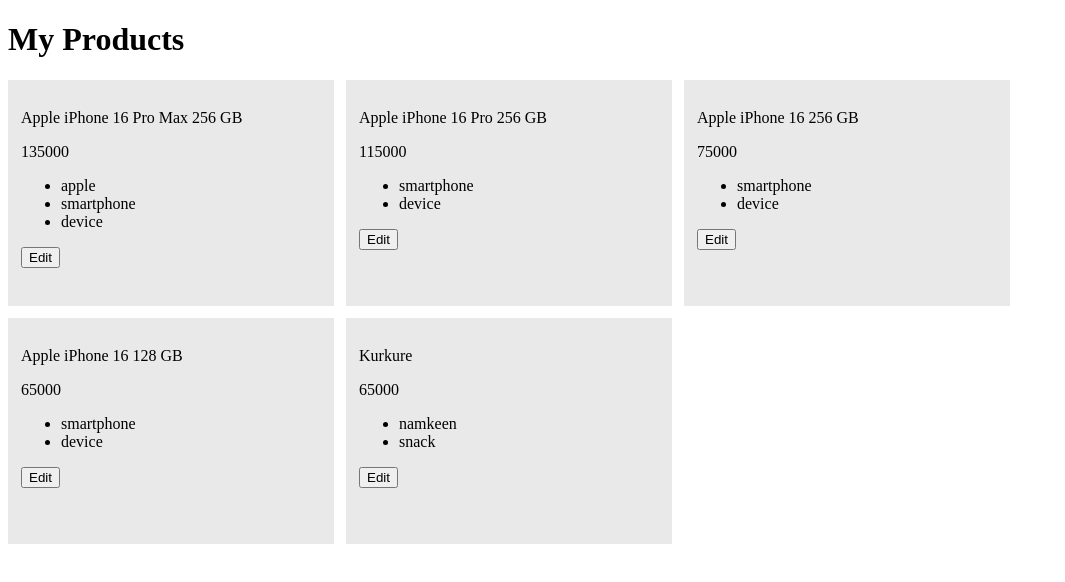
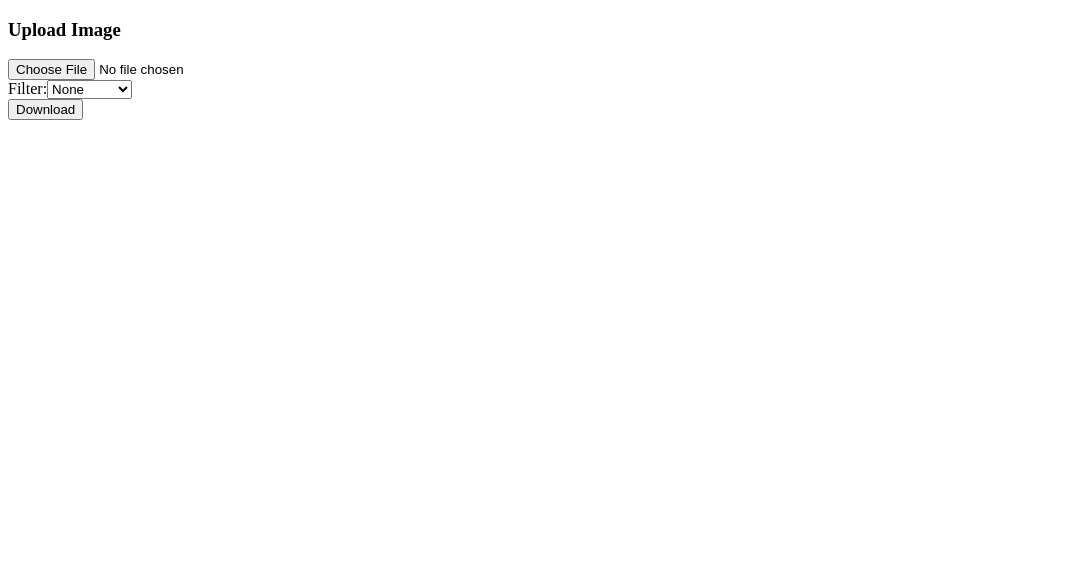
Before and after one commit to Anamika1720/React-App, a React (Vite) app: page / in a window 1280 px wide. Shown: the top 582 px of the page, without its empty margins (0-1065 px from the left). Built offline with nearby package versions, Linux system fonts and the light colour scheme.

Commit message:
Apply filter to images

```diff
--- a/package.json
+++ b/package.json
@@ -14,6 +14,7 @@
     "@emoji-mart/react": "^1.1.1",
     "emoji-mart": "^5.6.0",
     "emoji-picker-react": "^4.12.0",
+    "jspdf": "^2.5.1",
     "react": "^18.3.1",
     "react-dom": "^18.3.1",
     "react-toastify": "^10.0.5",
--- /dev/null
+++ b/src/ImageUpload/imageUpload.Componnent.jsx
@@ -0,0 +1,63 @@
+import { useState } from "react";
+import html2canvas from "html2canvas";
+import downloadjs from "downloadjs";
+
+const ImageUpload = () => {
+  const [image, setImage] = useState(null);
+  const [filter, setFilter] = useState("none");
+
+  const handleImageChange = (e) => {
+    setImage(URL.createObjectURL(e.target.files[0]));
+  };
+
+  const handleFilterChange = (e) => {
+    setFilter(e.target.value);
+  };
+
+  const downloadImage = async () => {
+    const element = document.getElementById("image-container");
+    if (element) {
+      const canvas = await html2canvas(element);
+      const dataURL = canvas.toDataURL("image/png");
+      downloadjs(dataURL, "download.png", "image/png");
+    }
+  };
+
+  return (
+    <div>
+      <h3>Upload Image</h3>
+      <input
+        type="file"
+        name="image"
+        accept="image/*"
+        onChange={handleImageChange}
+      />
+
+      <div>
+        <label>
+          Filter:
+          <select value={filter} onChange={handleFilterChange}>
+            <option value="none">None</option>
+            <option value="grayscale(100%)">Grayscale</option>
+            <option value="sepia(100%)">Sepia</option>
+            <option value="invert(100%)">Invert</option>
+            <option value="contrast(1.5)">Contrast</option>
+            <option value="blur(5px)">Blur</option>
+            <option value="brightness(0.8)">Brightness</option>
+          </select>
+        </label>
+      </div>
+
+      <div
+        id="image-container"
+        style={{ filter: filter, maxWidth: "100%", height: "auto" }}
+      >
+        {image && <img src={image} alt="Uploaded" />}
+      </div>
+
+      <button onClick={downloadImage}>Download</button>
+    </div>
+  );
+};
+
+export default ImageUpload;
--- a/src/main.jsx
+++ b/src/main.jsx
@@ -1,14 +1,16 @@
-import { StrictMode } from 'react'
-import { createRoot } from 'react-dom/client'
-import { ToastContainer } from 'react-toastify'
-import 'react-toastify/dist/ReactToastify.css';
+import { StrictMode } from "react";
+import { createRoot } from "react-dom/client";
+import { ToastContainer } from "react-toastify";
+import "react-toastify/dist/ReactToastify.css";
+import ImageUpload from "./ImageUpload/imageUpload.Componnent";
 //import  Todo from "./Tasks/3.Animation Reaction/Todo"
 //import Login from './Tasks/4.Netflix Login Page/login.Component';
-import EditList from './Tasks/5.Update Products/update';
+//import EditList from './Tasks/5.Update Products/update';
 
-createRoot(document.getElementById('root')).render(
+createRoot(document.getElementById("root")).render(
   <StrictMode>
     <ToastContainer />
-   <EditList />
-  </StrictMode>,
-)
+    {/* <EditList /> */}
+    <ImageUpload />
+  </StrictMode>
+);
```
Also changed, not shown: 1 other file (tests, documents, lock files or other folders).
